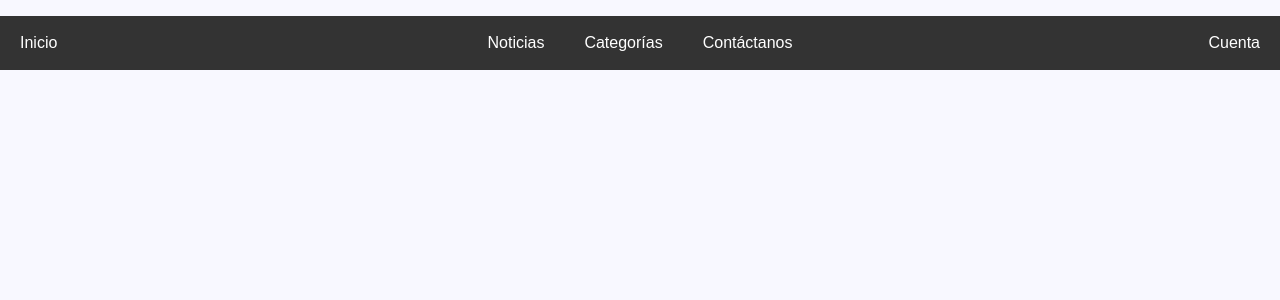
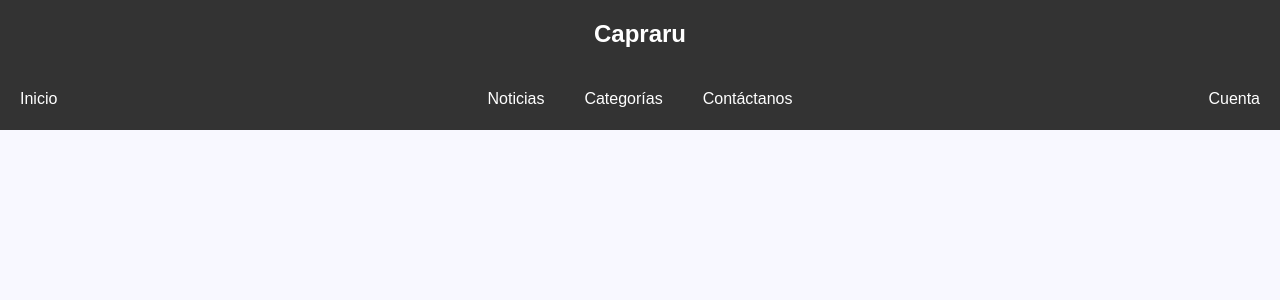
Before and after one commit to mstchristian/Capraru-News, a React (Vite) app: page / in a window 1280 px wide. Shown: the top 300 px of the page. Built offline with nearby package versions, Linux system fonts and the light colour scheme.

Commit message:
Add title to navbar

```diff
--- a/src/App.tsx
+++ b/src/App.tsx
@@ -2,13 +2,17 @@ import "./app.css";
 import CenterLinkList from "./components/navbar/link-lists/CenterLinkList";
 import LeftLinkList from "./components/navbar/link-lists/LeftLinkList";
 import RightLinkList from "./components/navbar/link-lists/RightLinkList";
+import LinkListContainer from "./components/navbar/LinkListContainer";
 import DefaultLink from "./components/navbar/links/DefaultLink";
+import NavbarTitle from "./components/navbar/NavbarTitle";
 import Navbar from "./Navbar";
 
 function App() {
   return (
     <>
       <Navbar>
+        <NavbarTitle>Capraru</NavbarTitle>
+        <LinkListContainer>
           <LeftLinkList>
             <DefaultLink>Inicio</DefaultLink>
           </LeftLinkList>
@@ -20,6 +24,7 @@ function App() {
           <RightLinkList>
             <DefaultLink>Cuenta</DefaultLink>
           </RightLinkList>
+        </LinkListContainer>
       </Navbar>
     </>
   );
--- /dev/null
+++ b/src/components/navbar/LinkListContainer.tsx
@@ -0,0 +1,7 @@
+import "./link-list-container.css";
+
+function LinkListContainer({ children }: { children: any }) {
+  return <div className="link-list-container">{children}</div>;
+}
+
+export default LinkListContainer;
--- /dev/null
+++ b/src/components/navbar/NavbarTitle.tsx
@@ -0,0 +1,7 @@
+import "./navbar-title.css";
+
+function NavbarTitle({ children }: { children: any }) {
+  return <h1 className="navbar-title">{children}</h1>;
+}
+
+export default NavbarTitle;
--- /dev/null
+++ b/src/components/navbar/link-list-container.css
@@ -0,0 +1,4 @@
+.link-list-container {
+  display: flex;
+  width: 100%;
+}
--- a/src/components/navbar/link-lists/center-link-list.css
+++ b/src/components/navbar/link-lists/center-link-list.css
@@ -1,4 +1,3 @@
 .center-link-list {
-  flex: 1;
   justify-content: center;
 }
--- a/src/components/navbar/link-lists/left-link-list.css
+++ b/src/components/navbar/link-lists/left-link-list.css
@@ -1,4 +1,3 @@
 .left-link-list {
-  flex: 1;
-  justify-content: left;
+  justify-content: flex-start;
 }
--- a/src/components/navbar/link-lists/link-list.css
+++ b/src/components/navbar/link-lists/link-list.css
@@ -1,6 +1,6 @@
 .link-list {
+  flex: 1;
   list-style-type: none;
   display: flex;
-  background-color: #333;
-  padding: 18px 0;
+  padding: 6px 0;
 }
--- a/src/components/navbar/link-lists/right-link-list.css
+++ b/src/components/navbar/link-lists/right-link-list.css
@@ -1,4 +1,3 @@
 .right-link-list {
-  flex: 1;
-  justify-content: right;
+  justify-content: flex-end;
 }
--- /dev/null
+++ b/src/components/navbar/navbar-title.css
@@ -0,0 +1,4 @@
+.navbar-title {
+  text-align: center;
+  color: white;
+}
--- a/src/navbar.css
+++ b/src/navbar.css
@@ -1,3 +1,5 @@
 .navbar {
+  background-color: #333;
   display: flex;
+  flex-direction: column;
 }
```
Lines whose indentation alone changed are shown as unchanged.
